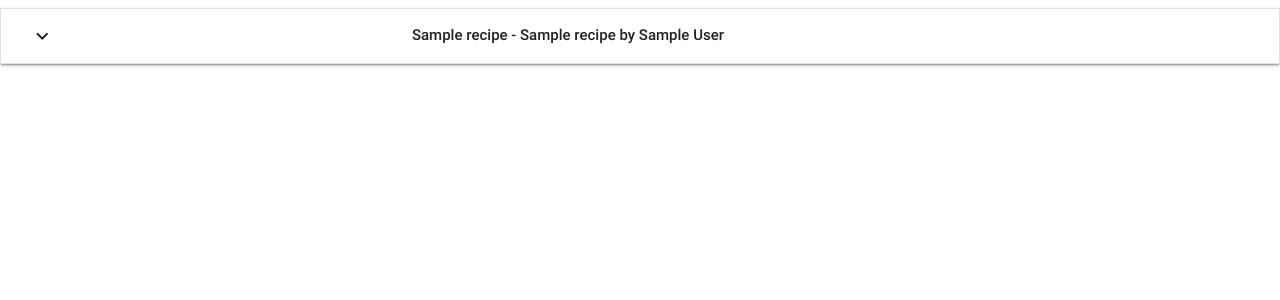
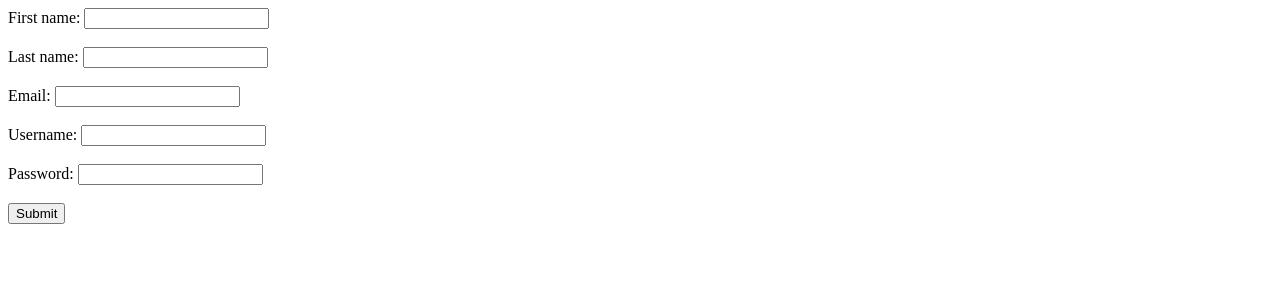
Before and after one commit to MartinCurran28/cookbook, a Flask app: page / in a window 1280 px wide. Shown: the top 300 px of the page. Run offline with Flask 2, Linux system fonts and the light colour scheme; a database or web service that is not in the repository returns one stand-in record (values such as "Sample title"); some libraries are stand-ins or nearby versions.

Commit message:
Introduced a simple user registration form to save user data to a new MongoDB collection

```diff
--- a/app.py
+++ b/app.py
@@ -10,16 +10,25 @@ app.config["MONGO_URI"] = 'mongodb://admin:Vonnegut28@ds227654.mlab.com:27654/my
 mongo = PyMongo(app)
 
 @app.route('/')
-@app.route('/get_recipes')
-def get_recipes():
-    return render_template("recipes.html",
-    recipes=mongo.db.recipes.find())
+
+@app.route('/add_user')
+def add_user():
+    return render_template("user_registration.html")
+
+@app.route('/insert_user', methods=['POST'])
+def insert_user():
+    users = mongo.db.users
+    users.insert_one(request.form.to_dict())
+    return redirect(url_for("entry"))
+
+@app.route('/entry')
+def entry():
+    return render_template("entry.html")
 
 @app.route('/add_recipe')
 def add_recipe():
     return render_template('addrecipe.html',
     categories=mongo.db.categories.find())
-
 
 @app.route('/insert_recipe', methods=['POST'])
 def insert_recipe():
@@ -27,7 +36,10 @@ def insert_recipe():
     recipes.insert_one(request.form.to_dict())
     return redirect(url_for('get_recipes'))
 
-
+@app.route('/get_recipes')
+def get_recipes():
+    return render_template("recipes.html",
+    recipes=mongo.db.recipes.find())
 
 if __name__ == "__main__":
     app.run(host=os.environ.get('IP'),
--- a/templates/base.html
+++ b/templates/base.html
@@ -15,7 +15,10 @@
             $('.collapsible').collapsible();
             $('select').material_select();
           });
+
+
         </script>
+
 
 
 
--- /dev/null
+++ b/templates/entry.html
@@ -0,0 +1,5 @@
+{% extends 'base.html' %} {% block content %}
+
+hello!
+
+{% endblock %}
--- a/templates/recipes.html
+++ b/templates/recipes.html
@@ -2,6 +2,8 @@
 
 {% block content %}
 
+
+<div class="container">
    <div class="row">
       <ul class="collapsible" data-collapsible="accordion">
         {% for recipe in recipes %}
@@ -11,30 +13,38 @@
                     <i class="material-icons">expand_more</i>
                 </div>
 
-                <div class="task_header col s9">
-                    <strong>{{recipe.category_name}} - {{ recipe.recipe_name }} by {{ recipe.recipe_author }}</strong>
+                <div class="recipe_header col s9">
+                    <strong>{{ recipe.category_name }} {{ recipe.recipe_name }} by {{ recipe.recipe_author }}</strong>
                 </div>
             </div>
-            <div class="collapsible-body">
+             <div class="collapsible-body">
               <span>
-                    {% for ingredient in recipe.ingredients %}
-                      <option value="{{ingredient}}">{{ingredient}}</option>
-                    {% endfor %}
 
-                {% for direction in recipe.directions %}
-                  <div value="{{direction}}">{{direction}}</div>
-                {% endfor %}
+                <strong>Ingredients:</strong><p>
+                    {{recipe.ingredients}}</p>
+                <br>
+                  <strong>Directions:</strong>
+                  <p>{{recipe.directions}}</p>
+                <br>
+                <strong>Preparation Time:</strong> {{ recipe.prep_time }}
+                <br>
+                <strong>Cooking Time:</strong> {{ recipe.cooking_time }}
+                <br>
+                <div class="image" id="blah"></div>
+              </span>
 
-                Preparation Time: {{ recipe.prep_time }}
-                <br>
-                Cooking Time: {{ recipe.cooking_time }}
-              </span>
-            </div>
+
+
+
+
+             </div>
 
 
         </li>
+        {% endfor %}
+      </ul>
 
-      </ul>
+      <div id="counterVisitor"></div>
    </div>
-{% endfor %}
+</div>
 {% endblock %}
--- /dev/null
+++ b/templates/user_registration.html
@@ -0,0 +1,16 @@
+<html>
+  <body>
+    <div class="container">
+        <form action="{{ url_for('insert_user') }}" method="POST" class="col s12">
+
+            First name: <input type="text" name="firstname" id="firstname" value=""><br><br>
+            Last name: <input type="text" name="lastname" value=""><br><br>
+            Email: <input type="text" name="email" value=""><br><br>
+            Username: <input type="text" name="username" value=""><br><br>
+            Password: <input type="text" name="password" value=""><br><br>
+
+           <input type="submit" value="Submit">
+        </form>
+    </div>
+  </body>
+</html>
```
Also changed, not shown: templates/addrecipe.html (+9 -7 lines).
